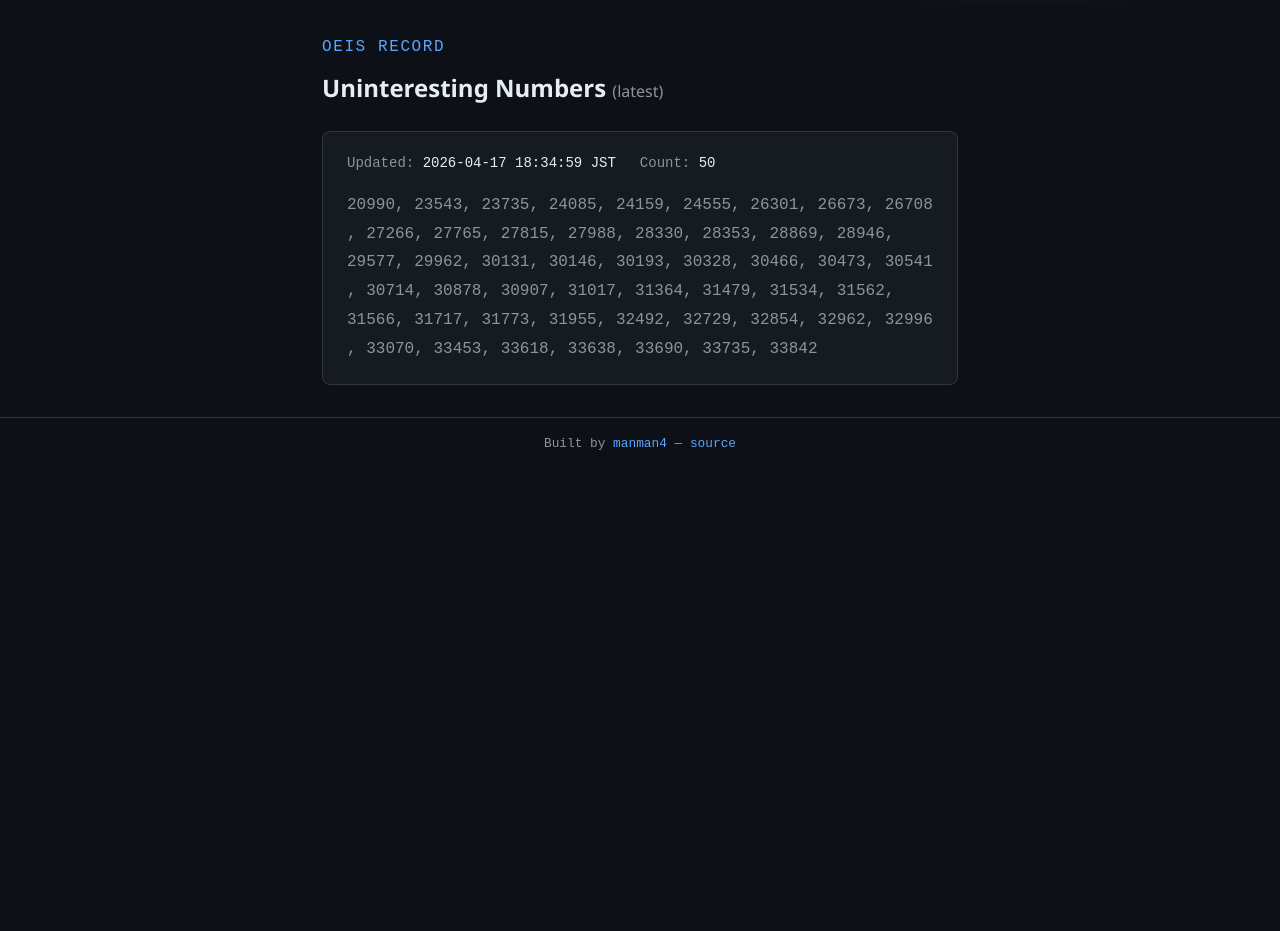
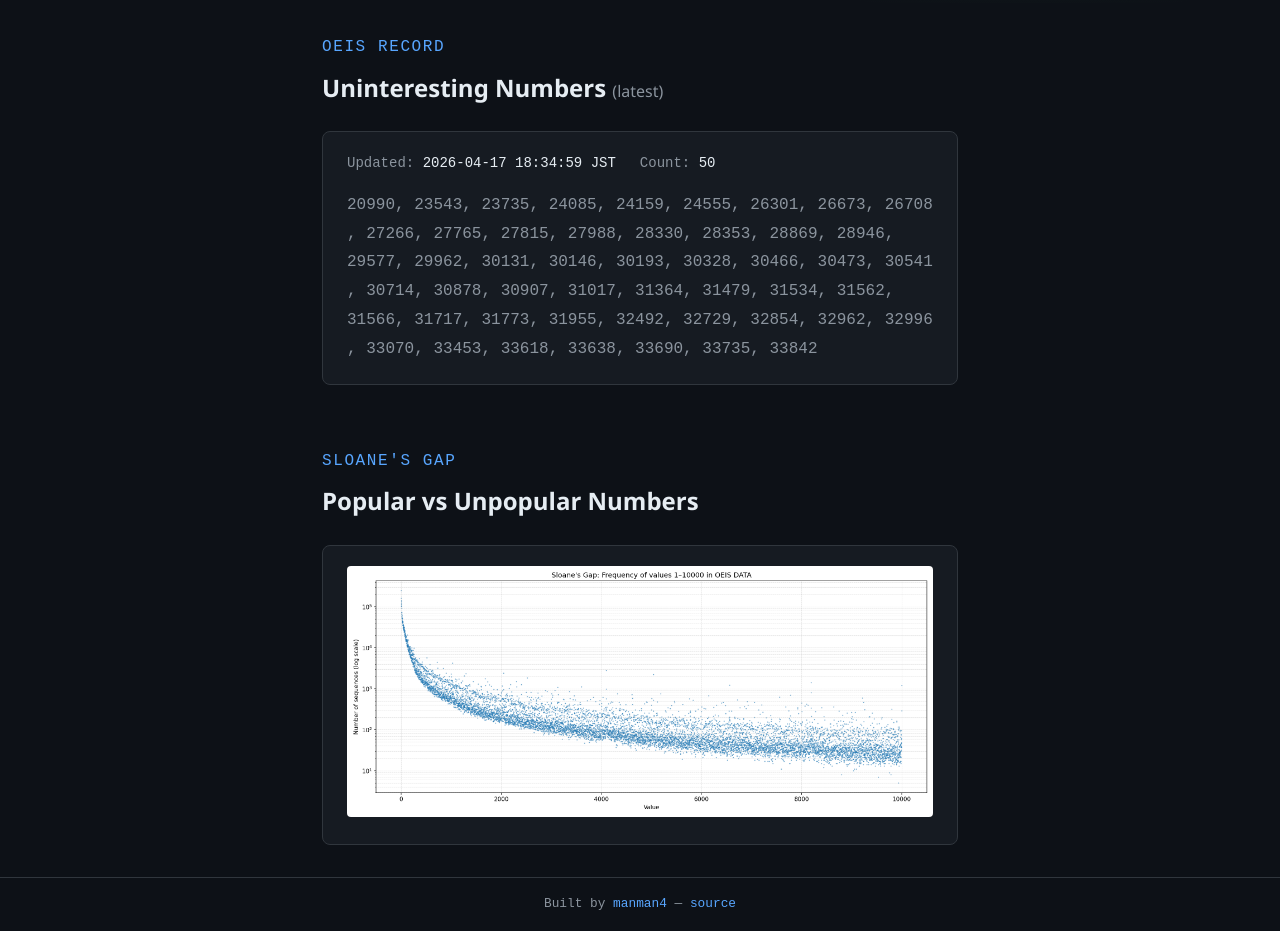
Before and after one commit to manman4/manman4.github.io, a plain HTML site: page index.html in a window 1280 px wide. Shown: the part 327-1258 px from the top of the page. Before the commit the page ends 800 px from the top, so only its background shows below. Drawn offline with Linux system fonts and the light colour scheme.

Commit message:
Slaone's gap

```diff
--- a/index.html
+++ b/index.html
@@ -43,6 +43,15 @@
     </div>
   </section>
 
+  <!-- Sloane's Gap -->
+  <section class="oeis-section">
+    <div class="section-label">Sloane's Gap</div>
+    <h2>Popular vs Unpopular Numbers</h2>
+    <div class="oeis-card">
+      <img src="data/sloanes_gap.png" alt="Sloane's Gap" style="width:100%;border-radius:4px;">
+    </div>
+  </section>
+
   <!-- Footer -->
   <footer>
     <p>Built by <a href="https://github.com/manman4">manman4</a> &mdash; <a href="https://github.com/manman4/manman4.github.io">source</a></p>
```
Also changed, not shown: data/sloanes_gap.png (added).
